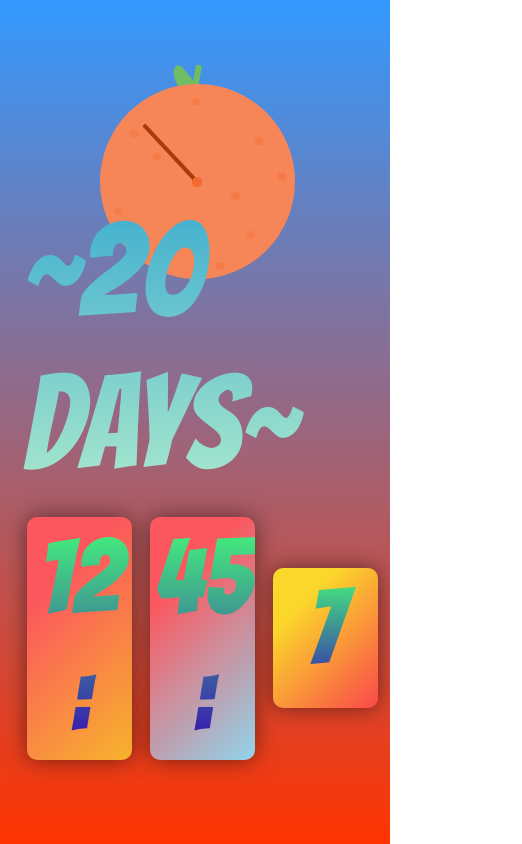
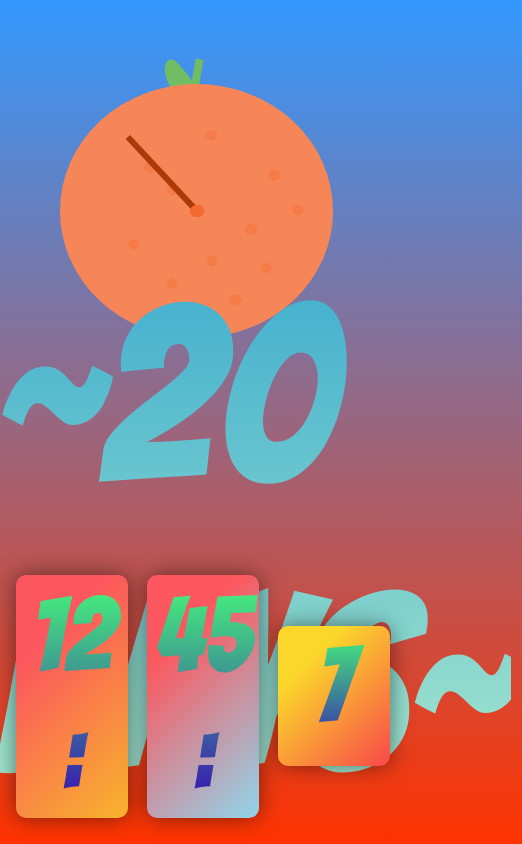
Before and after one commit to dibyasom/peach-clock, a plain HTML site: page index.html in a window 390 px wide. Shown: the whole page, 522 px wide, since content can reach past the window. Drawn offline with nearby package versions, Linux system fonts and the light colour scheme.

Commit message:
Updated layout and responsiveness.

```diff
--- a/Stylesheets/style.css
+++ b/Stylesheets/style.css
@@ -315,9 +315,9 @@ body {
 
   .box-dd > .timestamp {
     position: relative;
-    top: 75%;
-    left: 2%;
-    font-size: 6em;
+    top: 100%;
+    right: 2%;
+    font-size: 250px;
     display: table-cell;
     vertical-align: center;
     text-align: left;
@@ -330,8 +330,8 @@ body {
   .clock {
     margin: 0 1% 0 0;
     background: #f68657;
-    width: 50vmin;
-    height: 50vmin;
+    width: 70vmin;
+    height: 70vmin;
     border-radius: 50%;
     position: relative;
     top: 10%;
```
